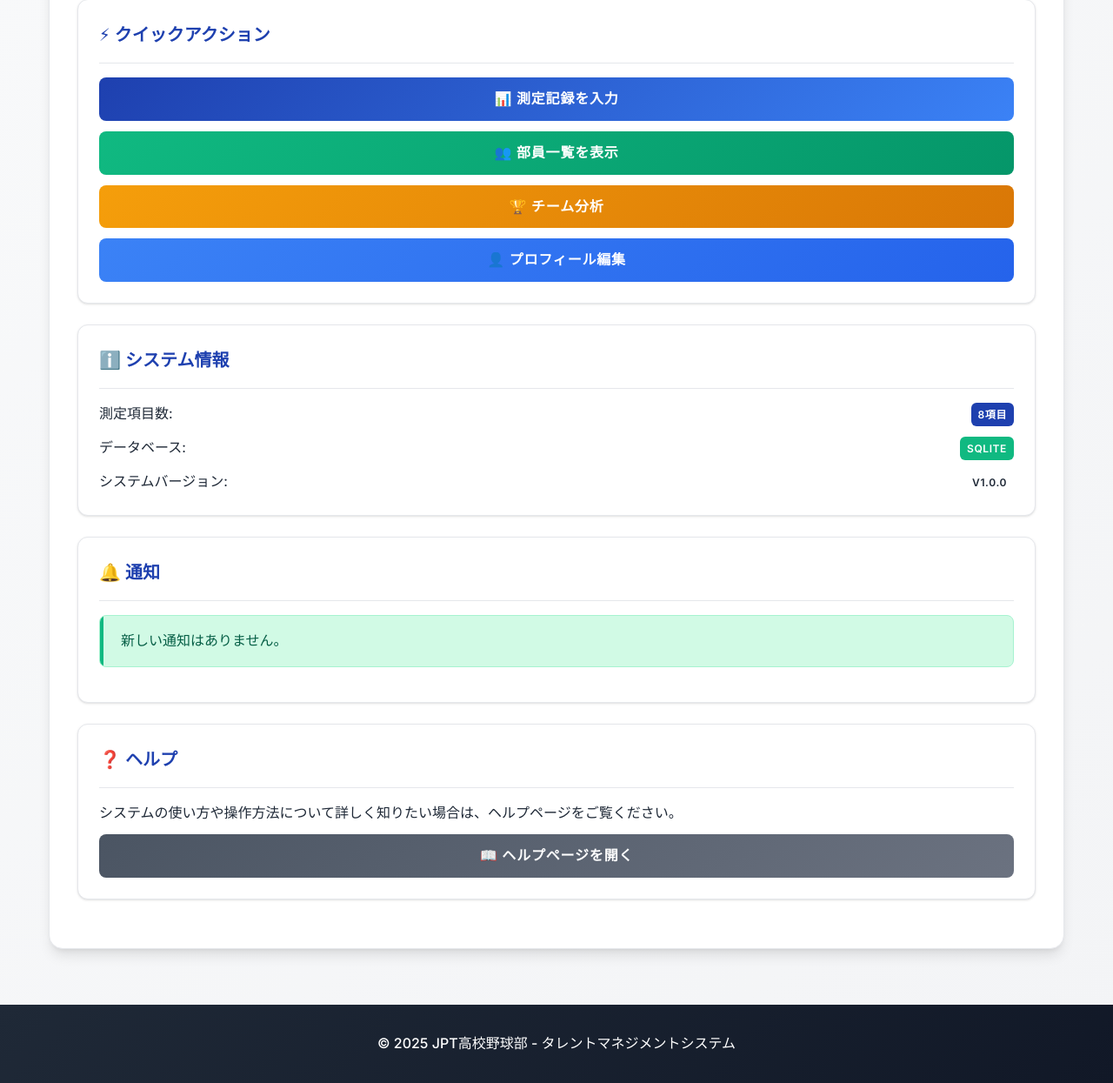
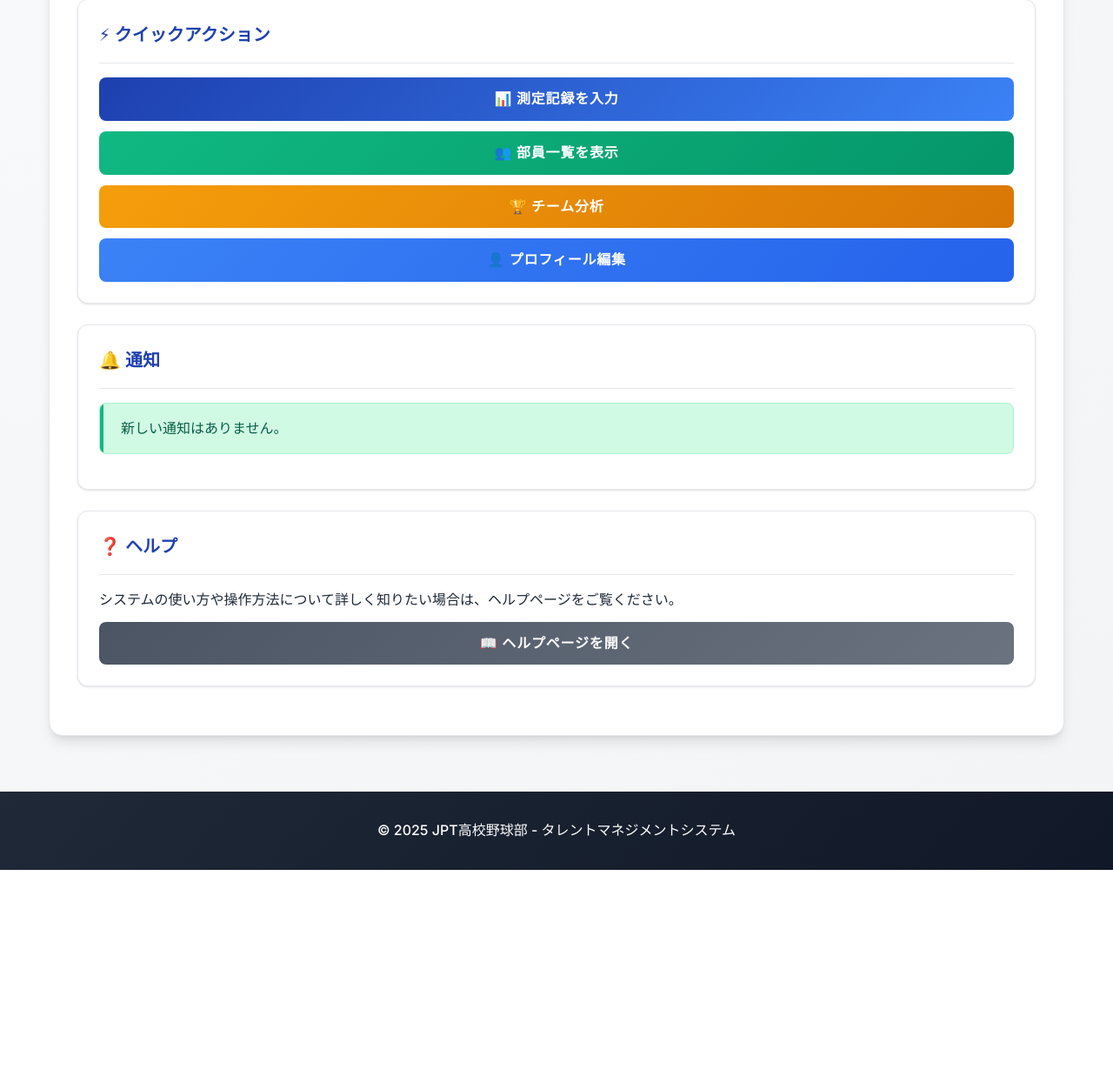
Before and after one commit to cosmos21737/webapp, a Flask app: page /dashboard in a window 1280 px wide. Shown: the part 594-1839 px from the top of the page at 87% size. After the commit the page ends 1594 px from the top, so only its background shows below. Run offline with Flask 3, Linux system fonts and the light colour scheme; a user stored in the database is signed in; parts of the project's set-up code (start-up, migrations or seed data) failed here and were passed over.

Commit message:
Update application files and documentation

```diff
--- a/app/app.py
+++ b/app/app.py
@@ -27,8 +27,10 @@ from services.services import initialize_database
 load_dotenv()
 
 app = Flask(__name__)
-app.secret_key = os.environ.get('SECRET_KEY', 'your_secret_key')
-app.config['SECRET_KEY'] = os.environ.get('SECRET_KEY', 'your_secret_key')
+
+# テスト用サイト用の強固なシークレットキー
+app.secret_key = 'baseball_team_2024_secure_key_32chars_long_for_test'
+app.config['SECRET_KEY'] = 'baseball_team_2024_secure_key_32chars_long_for_test'
 
 # Database configuration - support both PostgreSQL and SQLite
 database_url = os.environ.get('DATABASE_URL')
@@ -41,7 +43,7 @@ else:
 
 app.config['SQLALCHEMY_TRACK_MODIFICATIONS'] = False
 app.config['SECURITY_REGISTERABLE'] = True
-app.config['SECURITY_PASSWORD_SALT'] = os.environ.get('SECURITY_PASSWORD_SALT', 'random_salt')
+app.config['SECURITY_PASSWORD_SALT'] = 'baseball_team_2024_salt_16chars'
 app.config['SECURITY_ROLE_TABLE'] = 'roles'
 
 def nl2br(value):
--- a/app/templates/dashboard.html
+++ b/app/templates/dashboard.html
@@ -64,26 +64,6 @@
         </div>
     </div>
 
-    <!-- システム情報 -->
-    <div class="card">
-        <div class="card-header">
-            <h3 class="card-title">ℹ️ システム情報</h3>
-        </div>
-        <div class="d-grid gap-3">
-            <div class="d-flex justify-content-between">
-                <span>測定項目数:</span>
-                <span class="badge badge-primary">8項目</span>
-            </div>
-            <div class="d-flex justify-content-between">
-                <span>データベース:</span>
-                <span class="badge badge-success">SQLite</span>
-            </div>
-            <div class="d-flex justify-content-between">
-                <span>システムバージョン:</span>
-                <span class="badge badge-info">v1.0.0</span>
-            </div>
-        </div>
-    </div>
 
     <!-- 通知セクション -->
     {% if current_user.has_any_role('member', 'manager', 'coach', "administer") %}
--- a/app/templates/records.html
+++ b/app/templates/records.html
@@ -101,6 +101,8 @@
                 <strong>評価基準:</strong> S: 偏差値60以上 | A: 偏差値52～59 | B: 偏差値40～51 | C: 偏差値39以下
             </small>
         </div>
+        <small class="text-muted"> カテゴリごとの偏差値を平均し、ランク付けしています。
+        </small>
     </div>
 </div>
 
```
Also changed, not shown: app/templates/team.html (+6 -4 lines), blueprints/members/routes.py (+5 -7 lines), プレゼンテーション.md (+10 -11 lines), README.md, instance/baseball_team.db.
